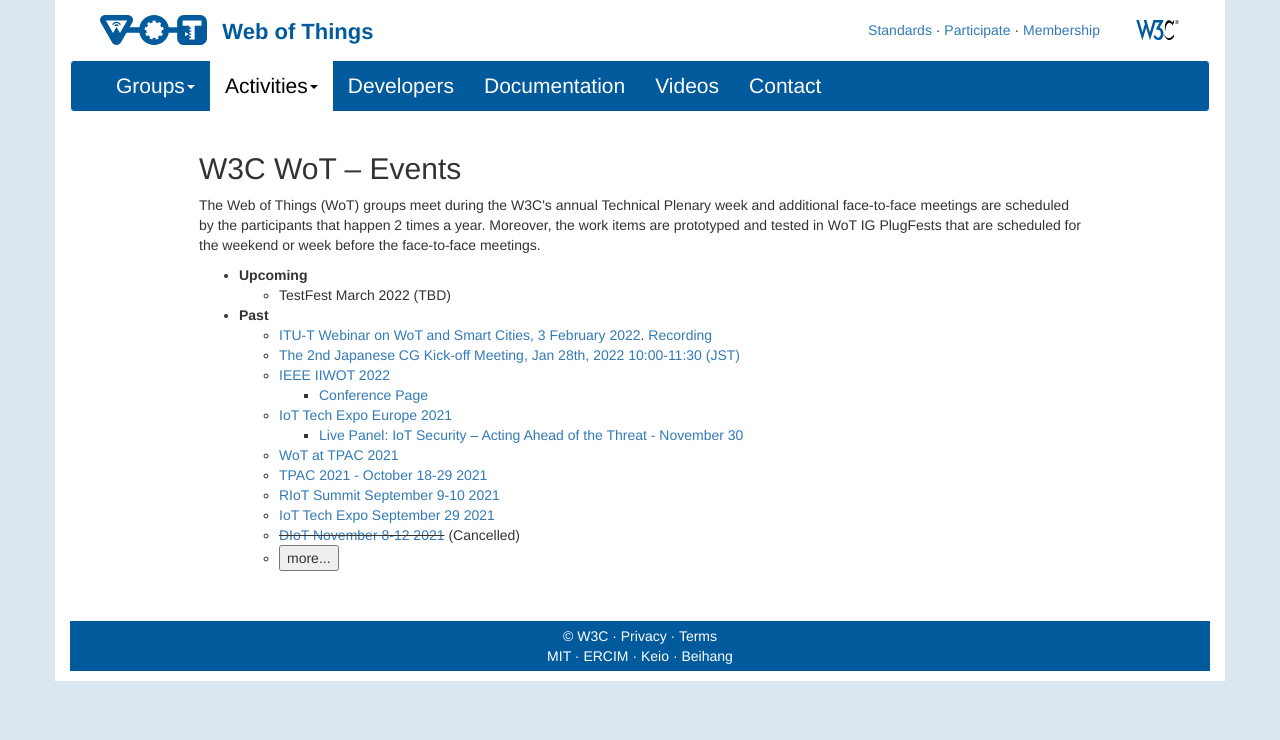
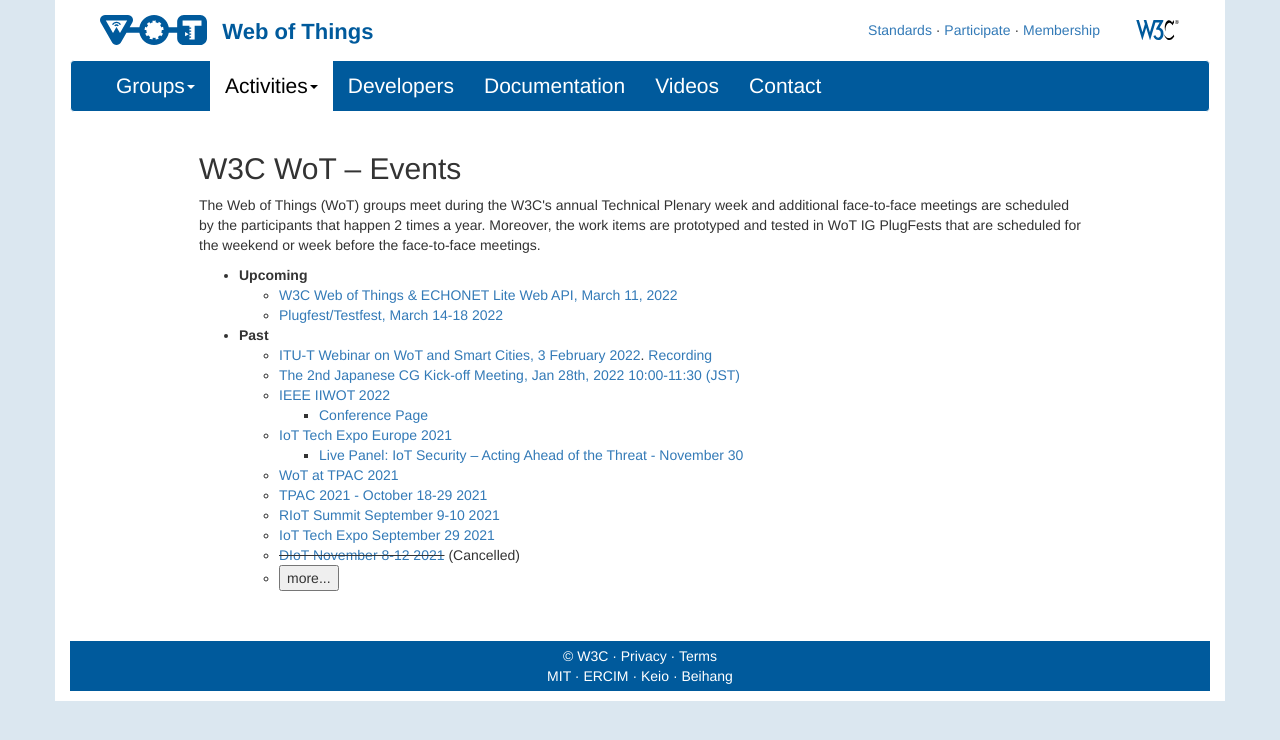
Before and after one commit to w3c/wot-marketing, a Jekyll site: the page built from docs/activities/events/index.html, in a window 1280 px wide. Shown: the top 740 px of the page. Built offline with Jekyll 4.4.1, drawn with Linux system fonts in a browser that asks for light colours; nearby versions of some CDN libraries.

Commit message:
integrate https://github.com/w3c/wot-marketing/commit/e8c08947454e04d6f8c612233ea2d5edb23b298d and https://github.com/w3c/wot-marketing/commit/29ab9a5374411af62fc404dd7d8a1895aaa24c97

```diff
--- a/docs/activities/events/index.html
+++ b/docs/activities/events/index.html
@@ -28,7 +28,8 @@
 		<li>
 			<strong>Upcoming</strong>
 			<ul>
-				<li>TestFest March 2022 (TBD)</li>
+				<li><a target="_blank" href="https://wot-jp-cg.connpass.com/event/239394/">W3C Web of Things &amp; ECHONET Lite Web API, March 11, 2022</a></li>
+				<li><a target="_blank" href="https://github.com/w3c/wot-testing/tree/main/events/2022.03.Online">Plugfest/Testfest, March 14-18 2022</a></li>
 			</ul>
 		</li>
 		<li>
--- a/docs/activities/meetings/index.html
+++ b/docs/activities/meetings/index.html
@@ -236,11 +236,11 @@
 
 		<tr>
 			<th style="background-color: #FEFEEE; text-align:center;">Thu</th>
-			<td style="text-align:center;">-</td>
 			<td style="background-color: #FEEEDD; text-align:center;"><a rel="nofollow" class="external text"
 					href="https://www.w3.org/WoT/IG/wiki/WG_WoT_Architecture_WebConf" target="_blank">WoT Architecture</a><br><a rel="nofollow"
 					class="external text" href="https://lists.w3.org/Archives/Member/member-wot-wg/2022Jan/0007.html" target="_blank">(WebEx)</a>
 			</td>
+			<td style="text-align:center;">-</td>
 			<td style="text-align:center;">-</td>
 			<td style="text-align:center;">-</td>
 			<td style="text-align:center;">-</td>
```
